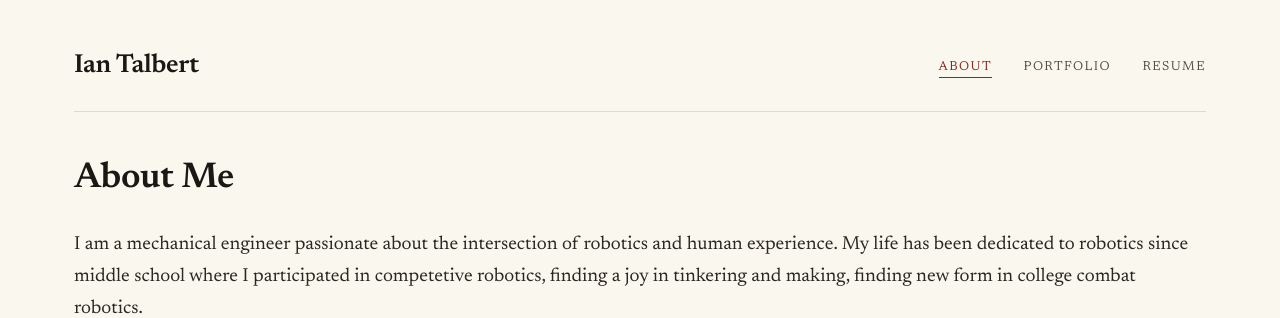
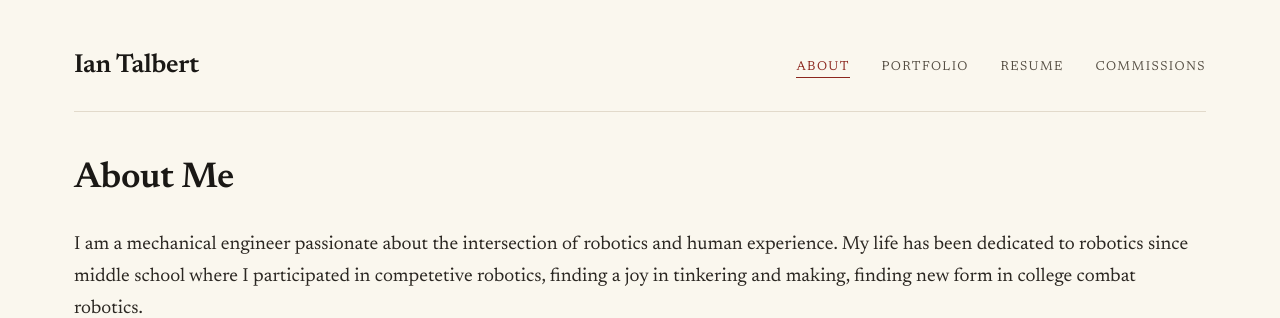
Before and after one commit to meepmeepme-sls/ian-talbert-website, a Node server app: page / in a window 1280 px wide. Shown: the top 318 px of the page. Run offline with Node 20, Linux system fonts and the light colour scheme.

Commit message:
Add robot combat commissions page with contact info

```diff
--- a/build.js
+++ b/build.js
@@ -49,7 +49,11 @@ renderPage('portfolio', { title: 'Curated Engineering Portfolio', currentPath: '
 renderPage('resume', { title: 'Curriculum Vitae & One-Pager Resume', currentPath: '/resume' }, 'resume/index.html');
 renderPage('resume', { title: 'Curriculum Vitae & One-Pager Resume', currentPath: '/resume' }, 'resume.html');
 
-// 4. 404
+// 4. Robot Combat Commissions
+renderPage('commissions', { title: 'Robot Combat Commissions', currentPath: '/commissions' }, 'commissions/index.html');
+renderPage('commissions', { title: 'Robot Combat Commissions', currentPath: '/commissions' }, 'commissions.html');
+
+// 5. 404
 renderPage('404', { title: 'Page Not Found', currentPath: '/404' }, '404.html');
 
 console.log('Static export complete in dist/ directory.');
--- a/server.js
+++ b/server.js
@@ -36,6 +36,14 @@ app.get('/resume', (req, res) => {
   });
 });
 
+// 4. Robot Combat Commissions
+app.get('/commissions', (req, res) => {
+  res.render('commissions', {
+    title: 'Robot Combat Commissions',
+    currentPath: '/commissions'
+  });
+});
+
 // 404 Fallback
 app.use((req, res) => {
   res.status(404).render('404', {
--- a/views/partials/header.ejs
+++ b/views/partials/header.ejs
@@ -27,6 +27,7 @@
           <li><a href="/" class="<%= currentPath === '/' ? 'active' : '' %>">About</a></li>
           <li><a href="/portfolio" class="<%= currentPath === '/portfolio' ? 'active' : '' %>">Portfolio</a></li>
           <li><a href="/resume" class="<%= currentPath === '/resume' ? 'active' : '' %>">Resume</a></li>
+          <li><a href="/commissions" class="<%= currentPath === '/commissions' ? 'active' : '' %>">Commissions</a></li>
         </ul>
       </nav>
     </div>
```
Also changed, not shown: views/commissions.ejs (added, +18 -0 lines), README.md, 8 other files.
